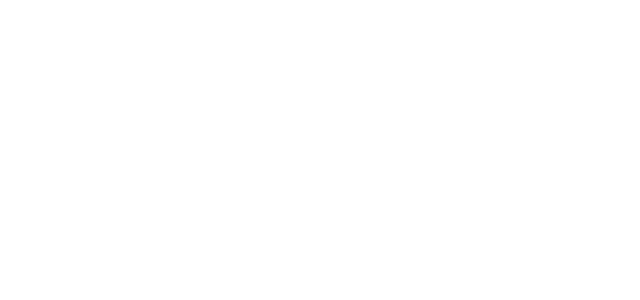
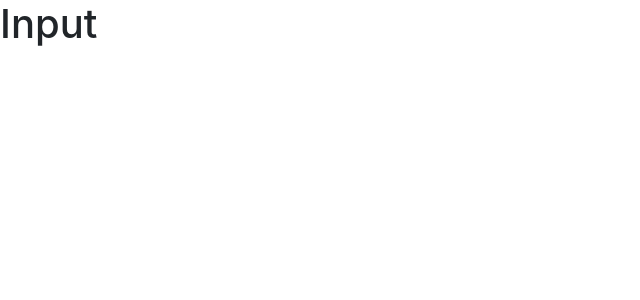
Before and after one commit to SPMcDonald1316/todo_app, a React (Create React App) app in the folder client/: page / in a window 1280 px wide. Shown: the top 300 px of the page, without its empty margins (0-640 px from the left). Built offline with nearby package versions, Linux system fonts and the light colour scheme.

Commit message:
create simple input component and import to main app

```diff
--- a/client/src/App.js
+++ b/client/src/App.js
@@ -1,10 +1,12 @@
 import React, {Fragment} from 'react';
-
 import './App.css';
+import Input from './components/Input'
 
 function App() {
   return (
-    <Fragment></Fragment>
+    <Fragment>
+      <Input />
+    </Fragment>
   );
 }
 
--- a/client/src/components/Input.js
+++ b/client/src/components/Input.js
@@ -0,0 +1,9 @@
+import React from 'react'
+
+const Input = () => {
+  return (
+    <h1>Input</h1>
+  )
+};
+
+export default Input;
```
